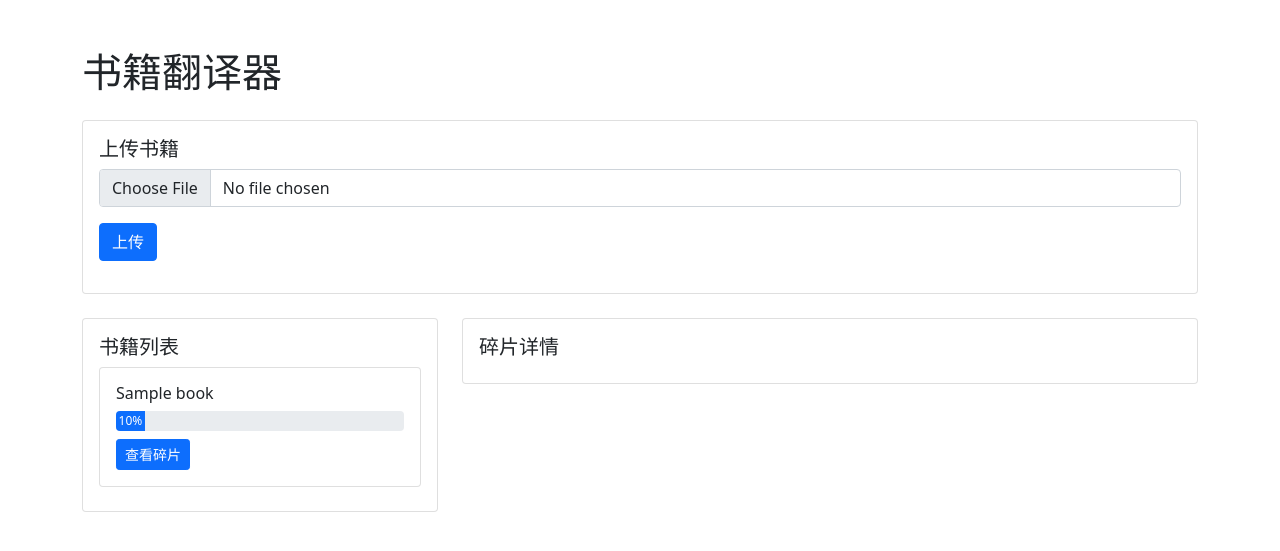
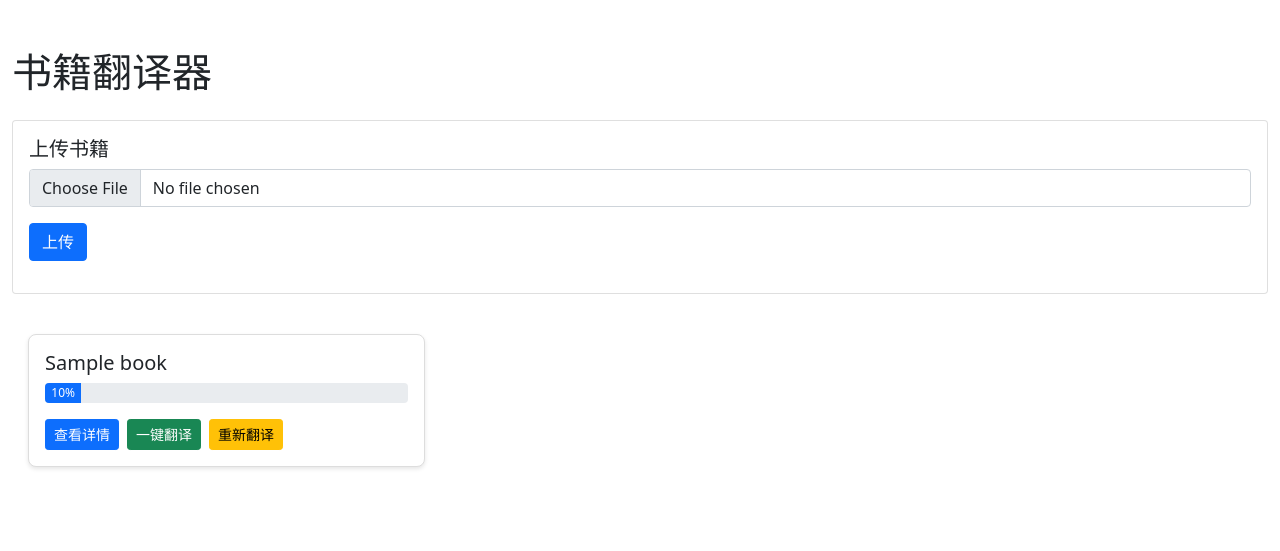
Before and after one commit to study520ai520/ai_create_book_translate, a Flask app: page / in a window 1280 px wide. Shown: the top 551 px of the page. Run offline with Flask 2, Linux system fonts and the light colour scheme; tables that the repository leaves empty hold one stand-in row (values such as "Sample post"); some libraries are stand-ins or nearby versions.

Commit message:
Cursor-更新前端界面和后端API，添加批量翻译和重新翻译功能

```diff
--- a/src/api/book_api.py
+++ b/src/api/book_api.py
@@ -1,10 +1,12 @@
 from flask import Blueprint, request, jsonify
-from src.services import DocumentService
+from src.services import DocumentService, TranslationService
 from src.models import Book, Fragment
 from src.database import db
+import os
 
 book_api = Blueprint('book_api', __name__)
 document_service = DocumentService()
+translation_service = TranslationService()
 
 @book_api.route('/books', methods=['GET'])
 def get_books():
@@ -59,3 +61,53 @@ def get_fragments(book_id):
     """获取书籍的所有文本碎片"""
     fragments = Fragment.query.filter_by(book_id=book_id).all()
     return jsonify([fragment.to_dict() for fragment in fragments])
+
+@book_api.route('/translate_remaining/<int:book_id>', methods=['POST'])
+def translate_remaining(book_id):
+    """翻译书籍中所有未翻译的碎片"""
+    try:
+        fragments = Fragment.query.filter_by(book_id=book_id, translated_text=None).all()
+        for fragment in fragments:
+            fragment.translated_text = translation_service.translate(fragment.original_text)
+            db.session.add(fragment)
+        db.session.commit()
+        return jsonify({'success': True})
+    except Exception as e:
+        db.session.rollback()
+        return jsonify({'error': str(e)}), 500
+
+@book_api.route('/retranslate/<int:book_id>', methods=['POST'])
+def retranslate_book(book_id):
+    """重新翻译整本书"""
+    try:
+        book = Book.query.get_or_404(book_id)
+
+        # 删除所有现有碎片
+        Fragment.query.filter_by(book_id=book_id).delete()
+
+        # 重新处理文档
+        filepath = os.path.join(Config.UPLOAD_FOLDER, book.name)
+        if not os.path.exists(filepath):
+            return jsonify({'error': '原文件不存在'}), 404
+
+        text = document_service.extract_text(filepath)
+        fragments = document_service.split_text(text)
+
+        # 更新总碎片数
+        book.total_fragments = len(fragments)
+
+        # 创建新碎片并翻译
+        for idx, content in enumerate(fragments):
+            fragment = Fragment(
+                book_id=book.id,
+                fragment_number=idx + 1,
+                original_text=content,
+                translated_text=translation_service.translate(content)
+            )
+            db.session.add(fragment)
+
+        db.session.commit()
+        return jsonify({'success': True})
+    except Exception as e:
+        db.session.rollback()
+        return jsonify({'error': str(e)}), 500
--- a/src/templates/index.html
+++ b/src/templates/index.html
@@ -5,22 +5,57 @@
     <meta name="viewport" content="width=device-width, initial-scale=1.0">
     <title>书籍翻译器</title>
     <link href="https://cdn.jsdelivr.net/npm/bootstrap@5.1.3/dist/css/bootstrap.min.css" rel="stylesheet">
+    <link href="https://cdn.jsdelivr.net/npm/bootstrap-icons@1.7.2/font/bootstrap-icons.css" rel="stylesheet">
     <style>
         .progress {
             height: 20px;
         }
-        .book-list {
-            max-height: 600px;
+        .book-grid {
+            display: grid;
+            grid-template-columns: repeat(auto-fill, minmax(300px, 1fr));
+            gap: 1rem;
+            padding: 1rem;
+        }
+        .book-card {
+            border: 1px solid #ddd;
+            border-radius: 8px;
+            padding: 1rem;
+            background: white;
+            box-shadow: 0 2px 4px rgba(0,0,0,0.1);
+        }
+        .modal-body {
+            max-height: 70vh;
             overflow-y: auto;
         }
         .fragment-list {
-            max-height: 600px;
+            max-height: 100%;
             overflow-y: auto;
+        }
+        .action-buttons {
+            display: flex;
+            gap: 0.5rem;
+            margin-top: 1rem;
+        }
+        .loading {
+            position: fixed;
+            top: 0;
+            left: 0;
+            width: 100%;
+            height: 100%;
+            background: rgba(255,255,255,0.8);
+            display: flex;
+            justify-content: center;
+            align-items: center;
+            z-index: 9999;
+        }
+        .loading-spinner {
+            width: 3rem;
+            height: 3rem;
         }
     </style>
 </head>
 <body>
-    <div class="container mt-5">
+    <div class="container-fluid mt-5">
         <h1 class="mb-4">书籍翻译器</h1>
 
         <!-- 文件上传 -->
@@ -36,24 +71,21 @@
             </div>
         </div>
 
-        <div class="row">
         <!-- 书籍列表 -->
-            <div class="col-md-4">
-                <div class="card">
-                    <div class="card-body">
-                        <h5 class="card-title">书籍列表</h5>
-                        <div class="book-list" id="bookList">
-                            <!-- 书籍列表将通过JavaScript动态添加 -->
-                        </div>
-                    </div>
+        <div class="book-grid" id="bookList">
+            <!-- 书籍卡片将通过JavaScript动态添加 -->
         </div>
     </div>
 
-            <!-- 碎片列表 -->
-            <div class="col-md-8">
-                <div class="card">
-                    <div class="card-body">
-                        <h5 class="card-title">碎片详情</h5>
+    <!-- 碎片详情模态框 -->
+    <div class="modal fade" id="fragmentModal" tabindex="-1">
+        <div class="modal-dialog modal-xl">
+            <div class="modal-content">
+                <div class="modal-header">
+                    <h5 class="modal-title">碎片详情</h5>
+                    <button type="button" class="btn-close" data-bs-dismiss="modal"></button>
+                </div>
+                <div class="modal-body">
                     <div class="fragment-list" id="fragmentList">
                         <!-- 碎片列表将通过JavaScript动态添加 -->
                     </div>
@@ -61,10 +93,31 @@
             </div>
         </div>
     </div>
+
+    <!-- 加载动画 -->
+    <div class="loading d-none" id="loading">
+        <div class="spinner-border text-primary loading-spinner" role="status">
+            <span class="visually-hidden">加载中...</span>
+        </div>
     </div>
 
     <script src="https://cdn.jsdelivr.net/npm/bootstrap@5.1.3/dist/js/bootstrap.bundle.min.js"></script>
     <script>
+        // 全局变量
+        let fragmentModal;
+        let currentBookId;
+
+        // 初始化
+        document.addEventListener('DOMContentLoaded', function() {
+            fragmentModal = new bootstrap.Modal(document.getElementById('fragmentModal'));
+            loadBooks();
+        });
+
+        // 显示/隐藏加载动画
+        function toggleLoading(show) {
+            document.getElementById('loading').classList.toggle('d-none', !show);
+        }
+
         // 加载书籍列表
         function loadBooks() {
             fetch('/books')
@@ -72,9 +125,8 @@
                 .then(books => {
                     const bookList = document.getElementById('bookList');
                     bookList.innerHTML = books.map(book => `
-                        <div class="card mb-2">
-                            <div class="card-body">
-                                <h6 class="card-title">${book.name}</h6>
+                        <div class="book-card">
+                            <h5 class="card-title">${book.name}</h5>
                             <div class="progress mb-2">
                                 <div class="progress-bar" role="progressbar"
                                      style="width: ${book.progress}%"
@@ -84,14 +136,30 @@
                                     ${book.progress}%
                                 </div>
                             </div>
+                            <div class="action-buttons">
                                 <button class="btn btn-sm btn-primary"
-                                        onclick="loadFragments(${book.id})">
-                                    查看碎片
+                                        onclick="showFragments(${book.id})">
+                                    查看详情
+                                </button>
+                                <button class="btn btn-sm btn-success"
+                                        onclick="translateRemaining(${book.id})">
+                                    一键翻译
+                                </button>
+                                <button class="btn btn-sm btn-warning"
+                                        onclick="retranslateAll(${book.id})">
+                                    重新翻译
                                 </button>
                             </div>
                         </div>
                     `).join('');
                 });
+        }
+
+        // 显示碎片详情
+        function showFragments(bookId) {
+            currentBookId = bookId;
+            loadFragments(bookId);
+            fragmentModal.show();
         }
 
         // 加载碎片列表
@@ -124,21 +192,60 @@
                 });
         }
 
-        // 翻译碎片
+        // 翻译单个碎片
         function translateFragment(fragmentId) {
+            toggleLoading(true);
             fetch(`/translate/${fragmentId}`, {
                 method: 'POST'
             })
             .then(response => response.json())
             .then(result => {
                 if (result.success) {
-                    loadBooks();  // 刷新书籍列表以更新进度
-                    const currentBookId = document.querySelector('.fragment-list .card')?.dataset.bookId;
-                    if (currentBookId) {
-                        loadFragments(currentBookId);  // 刷新碎片列表
+                    loadBooks();
+                    loadFragments(currentBookId);
+                }
+            })
+            .finally(() => toggleLoading(false));
+        }
+
+        // 翻译剩余未翻译的碎片
+        function translateRemaining(bookId) {
+            if (!confirm('确定要翻译所有未翻译的碎片吗？')) return;
+
+            toggleLoading(true);
+            fetch(`/translate_remaining/${bookId}`, {
+                method: 'POST'
+            })
+            .then(response => response.json())
+            .then(result => {
+                if (result.success) {
+                    loadBooks();
+                    if (currentBookId === bookId) {
+                        loadFragments(bookId);
                     }
                 }
-            });
+            })
+            .finally(() => toggleLoading(false));
+        }
+
+        // 重新翻译所有碎片
+        function retranslateAll(bookId) {
+            if (!confirm('确定要重新翻译所有碎片吗？这将清空现有翻译！')) return;
+
+            toggleLoading(true);
+            fetch(`/retranslate/${bookId}`, {
+                method: 'POST'
+            })
+            .then(response => response.json())
+            .then(result => {
+                if (result.success) {
+                    loadBooks();
+                    if (currentBookId === bookId) {
+                        loadFragments(bookId);
+                    }
+                }
+            })
+            .finally(() => toggleLoading(false));
         }
 
         // 处理文件上传
@@ -148,6 +255,7 @@
             const fileInput = document.getElementById('bookFile');
             formData.append('file', fileInput.files[0]);
 
+            toggleLoading(true);
             fetch('/upload', {
                 method: 'POST',
                 body: formData
@@ -155,14 +263,12 @@
             .then(response => response.json())
             .then(result => {
                 if (result.success) {
-                    loadBooks();  // 刷新书籍列表
-                    fileInput.value = '';  // 清空文件输入
+                    loadBooks();
+                    fileInput.value = '';
                 }
+            })
+            .finally(() => toggleLoading(false));
         });
-        });
-
-        // 页面加载时获取书籍列表
-        loadBooks();
     </script>
 </body>
 </html>
```
Lines whose indentation alone changed are shown as unchanged.
